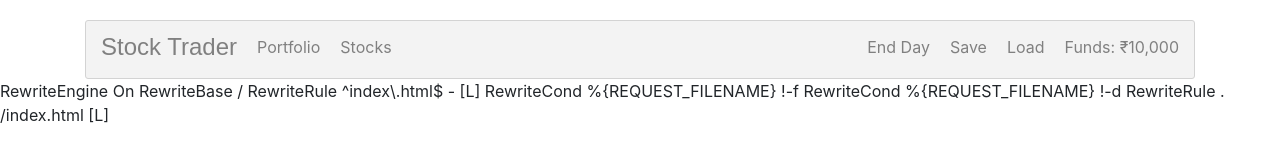
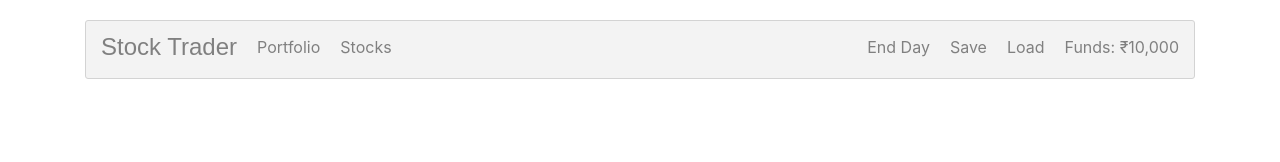
Before and after one commit to guptswayam/stock-trader-project, a plain HTML site: page index.html in a window 1280 px wide. Drawn offline with nearby package versions, Linux system fonts and the light colour scheme.

Commit message:
Update index.html

```diff
--- a/index.html
+++ b/index.html
@@ -12,12 +12,4 @@
     <div id="app"></div>
     <script src="build.js"></script>
   </body>
-  <IfModule mod_rewrite.c>
-        RewriteEngine On
-        RewriteBase /
-        RewriteRule ^index\.html$ - [L]
-        RewriteCond %{REQUEST_FILENAME} !-f
-        RewriteCond %{REQUEST_FILENAME} !-d
-        RewriteRule . /index.html [L]
-    </IfModule>
 </html>
```
